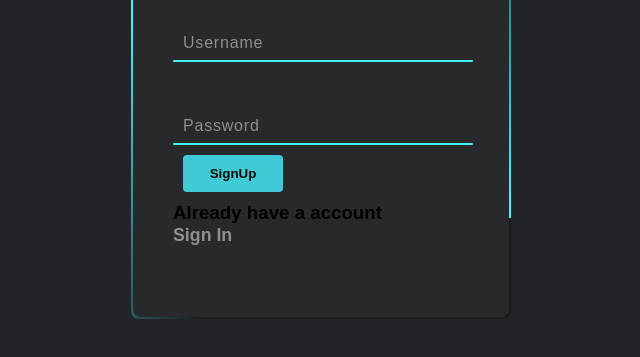
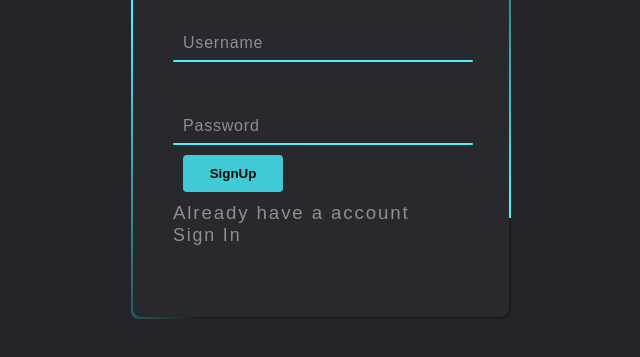
Before and after one commit to ciggythakur/warrant-X, a plain HTML site: page SignUp/SignUp.html in a window 1280 px wide. Shown: the part 291-648 px from the top of the page, without its empty margins (319-959 px from the left). Drawn offline with Linux system fonts and the light colour scheme.

Commit message:
Update index2.css

```diff
--- a/SignUp/index2.css
+++ b/SignUp/index2.css
@@ -126,7 +126,7 @@ body{
     height: 44px;
 
 }
-.links p{
+.links h3{
     color: #8f8f8f;
     font-weight: 100;
     text-align: left;
```
